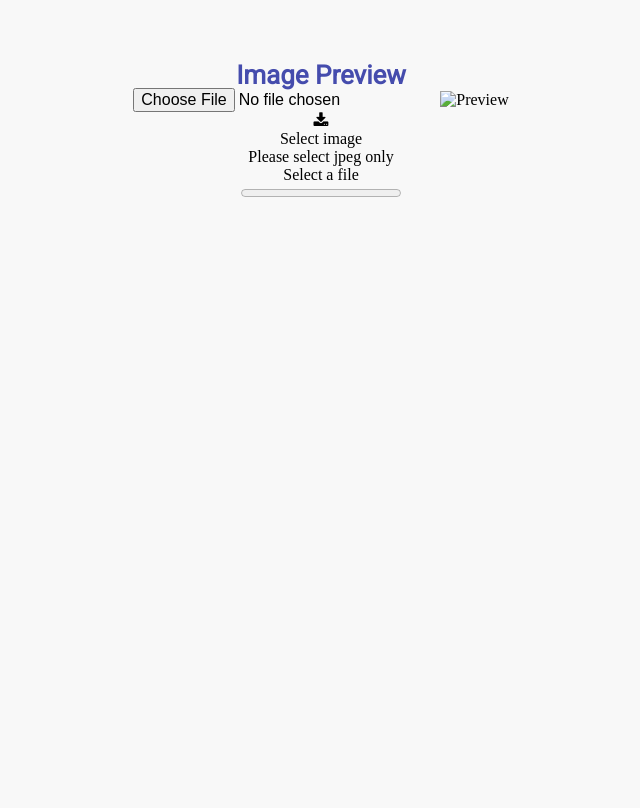
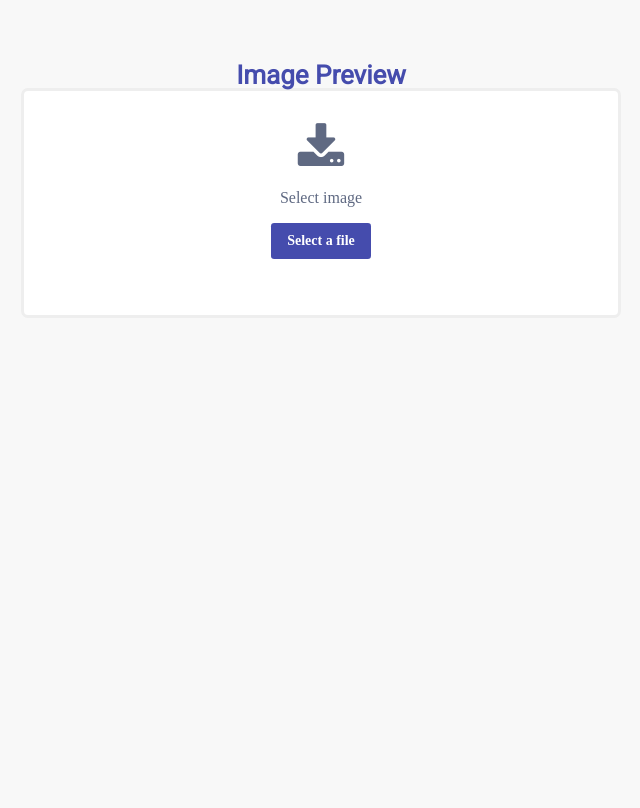
Before and after one commit to Sps113/predict_rest, a Flask app: template templates/image.html in a window 1280 px wide. Shown: the whole page, without its empty margins (319-959 px from the left). Run offline with Flask 2, Linux system fonts and the light colour scheme; the template is opened without the code that fills it, so the values that code supplies are empty; some libraries are stand-ins or nearby versions.

Commit message:
fix template

```diff
--- a/templates/image.html
+++ b/templates/image.html
@@ -21,14 +21,13 @@
   <link rel="stylesheet" href="https://maxcdn.bootstrapcdn.com/font-awesome/4.5.0/css/font-awesome.min.css">
   <link rel="stylesheet" href="https://fonts.googleapis.com/css?family=Roboto">
   <style>
-html,
-body,
-* {
+@import url(https://maxcdn.bootstrapcdn.com/font-awesome/4.5.0/css/font-awesome.min.css);
+ @import url('https://fonts.googleapis.com/css?family=Roboto');
+ html, body, * {
 	 box-sizing: border-box;
 	 font-size: 16px;
 }
-html,
-body {
+ html, body {
 	 height: 100%;
 	 text-align: center;
 }
@@ -36,7 +35,6 @@ body {
 	 padding: 2rem;
 	 background: #f8f8f8;
 }
-
  h2 {
 	 font-family: "Roboto", sans-serif;
 	 font-size: 26px;
@@ -49,16 +47,14 @@ p {
 	 font-size: 18px;
 	 color: #5f6982;
 }
-// Upload Demo
-//
  .uploader {
 	 display: block;
 	 clear: both;
 	 margin: 0 auto;
 	 width: 100%;
 	 max-width: 600px;
-
-  label {
+}
+ .uploader label {
 	 float: left;
 	 clear: both;
 	 width: 100%;
@@ -69,72 +65,62 @@ p {
 	 border: 3px solid #eee;
 	 transition: all 0.2s ease;
 	 user-select: none;
-
-    &:hover {
+}
+ .uploader label:hover {
 	 border-color: #454cad;
 }
-    &.hover {
+ .uploader label.hover {
 	 border: 3px solid #454cad;
 	 box-shadow: inset 0 0 0 6px #eee;
-
-      #start {
-        i.fa {
+}
+ .uploader label.hover #start i.fa {
 	 transform: scale(0.8);
 	 opacity: 0.3;
 }
-      }
-    }
-  }
-
-  #start {
+ .uploader #start {
 	 float: left;
 	 clear: both;
 	 width: 100%;
-    &.hidden {
+}
+ .uploader #start.hidden {
 	 display: none;
 }
-    i.fa {
+ .uploader #start i.fa {
 	 font-size: 50px;
 	 margin-bottom: 1rem;
 	 transition: all 0.2s ease-in-out;
 }
-  }
-  #response {
+ .uploader #response {
 	 float: left;
 	 clear: both;
 	 width: 100%;
-    &.hidden {
+}
+ .uploader #response.hidden {
 	 display: none;
 }
-    #messages {
+ .uploader #response #messages {
 	 margin-bottom: 0.5rem;
 }
-  }
-
-  #file-image {
+ .uploader #file-image {
 	 display: inline;
 	 margin: 0 auto 0.5rem auto;
 	 width: auto;
 	 height: auto;
 	 max-width: 180px;
-    &.hidden {
+}
+ .uploader #file-image.hidden {
 	 display: none;
 }
-  }
-
-  #notimage {
+ .uploader #notimage {
 	 display: block;
 	 float: left;
 	 clear: both;
 	 width: 100%;
-    &.hidden {
+}
+ .uploader #notimage.hidden {
 	 display: none;
 }
-  }
-
-  progress,
-  .progress {
-    // appearance: none;
+ .uploader progress, .uploader .progress {
 	 display: inline;
 	 clear: both;
 	 margin: 0 auto;
@@ -146,30 +132,26 @@ p {
 	 background-color: #eee;
 	 overflow: hidden;
 }
-
-  .progress[value]::-webkit-progress-bar {
+ .uploader .progress[value]::-webkit-progress-bar {
 	 border-radius: 4px;
 	 background-color: #eee;
 }
-
-  .progress[value]::-webkit-progress-value {
-    background: linear-gradient(to right, darken(#454cad, 8%) 0%, #454cad 50%);
+ .uploader .progress[value]::-webkit-progress-value {
+	 background: linear-gradient(to right, #393f90 0%, #454cad 50%);
 	 border-radius: 4px;
 }
-  .progress[value]::-moz-progress-bar {
-    background: linear-gradient(to right, darken(#454cad, 8%) 0%, #454cad 50%);
+ .uploader .progress[value]::-moz-progress-bar {
+	 background: linear-gradient(to right, #393f90 0%, #454cad 50%);
 	 border-radius: 4px;
 }
-
-  input[type="file"] {
+ .uploader input[type="file"] {
 	 display: none;
 }
-
-  div {
+ .uploader div {
 	 margin: 0 0 0.5rem 0;
 	 color: #5f6982;
 }
-  .btn {
+ .uploader .btn {
 	 display: inline-block;
 	 margin: 0.5rem 0.5rem 1rem 0.5rem;
 	 clear: both;
@@ -190,7 +172,6 @@ p {
 	 background: #454cad;
 	 border-color: #454cad;
 	 cursor: pointer;
-  }
 }
   </style>
 </head>
```
Lines whose indentation alone changed are shown as unchanged.
